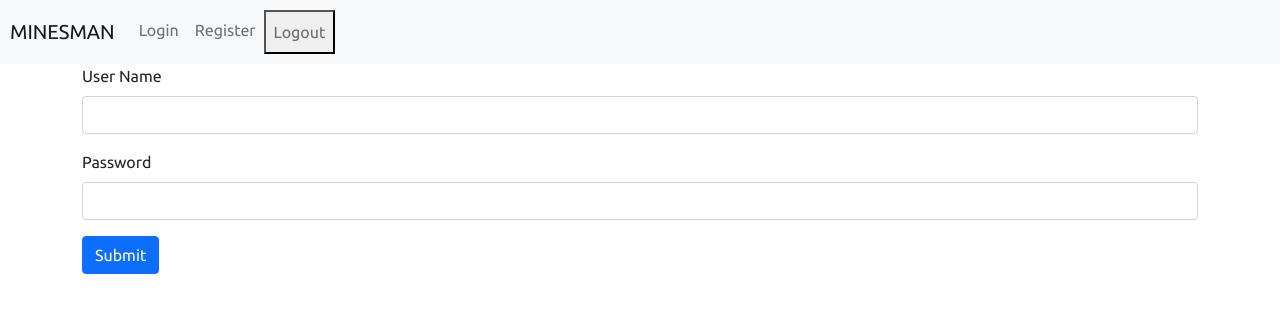
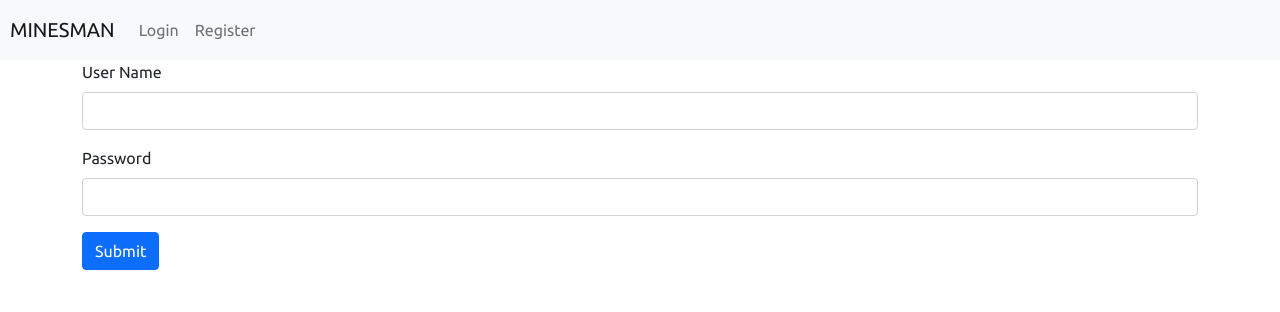
Before and after one commit to Ujjwal-Shekhawat/minesman, a React (Create React App) app in the folder client/minesmanfrontend/: page / in a window 1280 px wide. Shown: the top 312 px of the page. Built offline with nearby package versions, Linux system fonts and the light colour scheme; no server answers; the HTML template or start-up script is replaced by a standard one.

Commit message:
render issues fixed

```diff
--- a/client/minesmanfrontend/src/Console.js
+++ b/client/minesmanfrontend/src/Console.js
@@ -21,7 +21,9 @@
     if (isAuth && socket == null) { X() }
 
     useEffect(() => {
-        authUser()
+        if (localStorage.token) {
+            authUser()
+        }
         if (isAuth && socket != null) {
             function reconnect() {
                 if (socket.disconnected) {
@@ -124,7 +126,8 @@
 
     return (
         <Fragment>
-            {(isAuth == true && !loading) ? cons : (!loading) ? redirect : <h1>Loading</h1>}
+            {console.log(isAuth)}
+            {(isAuth == true && !loading) ? cons : (!loading) ? redirect : redirect}
         </Fragment>
     )
 }
--- a/client/minesmanfrontend/src/Nav.js
+++ b/client/minesmanfrontend/src/Nav.js
@@ -1,14 +1,15 @@
-import React, { useContext } from 'react'
+import React, { useContext, Fragment } from 'react'
 import authContext from "./context/authContext"
 
 function Nav() {
     const authCtx = useContext(authContext)
-    const { logout } = authCtx
+    const { isAuth, logout } = authCtx
 
     const logoff = () => {
         logout()
     }
-    return (
+
+    const loggedin = (
         <div>
             <nav className="navbar navbar-expand-lg navbar-light bg-light" style={{ padding: '10px' }}>
                 <a className="navbar-brand" >MINESMAN</a>
@@ -25,13 +26,43 @@
                             <a className="nav-link" href="/register">Register</a>
                         </li>
                         <li className="nav-item">
-                            <button className="nav-link" onClick={logoff}>Logout</button>
+                            <button type="button" className="nav-link" onClick={logoff}>Logout</button>
                         </li>
                     </ul>
                 </div>
             </nav>
         </div>
     )
+
+    const loggedout = (
+        <div>
+            <nav className="navbar navbar-expand-lg navbar-light bg-light" style={{ padding: '10px' }}>
+                <a className="navbar-brand" >MINESMAN</a>
+                <button className="navbar-toggler" type="button" data-toggle="collapse" data-target="#navbarSupportedContent" aria-controls="navbarSupportedContent" aria-expanded="false" aria-label="Toggle navigation">
+                    <span className="navbar-toggler-icon"></span>
+                </button>
+
+                <div className="collapse navbar-collapse" id="navbarSupportedContent">
+                    <ul className="navbar-nav mr-auto">
+                        <li className="nav-item active">
+                            <a className="nav-link" href="/">Login</a>
+                        </li>
+                        <li className="nav-item">
+                            <a className="nav-link" href="/register">Register</a>
+                        </li>
+                        {/* <li className="nav-item">
+                            <button className="nav-link" onClick={logoff}>Logout</button>
+                        </li> */}
+                    </ul>
+                </div>
+            </nav>
+        </div>
+    )
+    return (
+        <Fragment>
+            {(isAuth == true) ? loggedin : loggedout}
+        </Fragment>
+    )
 }
 
 export default Nav;
--- a/client/minesmanfrontend/src/context/authReducer.js
+++ b/client/minesmanfrontend/src/context/authReducer.js
@@ -13,7 +13,7 @@
                 ...state,
                 ...action.payload,
                 username: action.payload,
-                isAuth: true,
+                // isAuth: true,
                 loading: false,
             })
         case 'logout':
```
